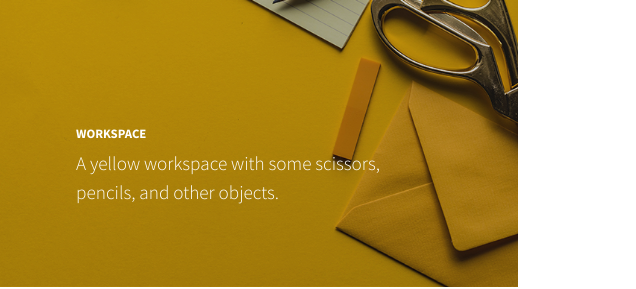
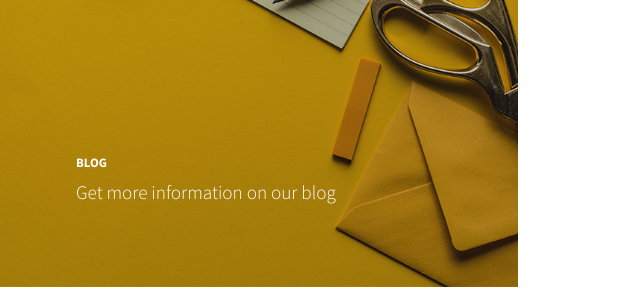
Before and after one commit to androprojek/androprojek.github.io, a plain HTML site: page index.html in a window 1280 px wide. Shown: the part 2400-2689 px from the top of the page, 644-1280 px from the left. Drawn offline with nearby package versions, Linux system fonts and the light colour scheme.

Commit message:
Update index.html

```diff
--- a/index.html
+++ b/index.html
@@ -140,11 +140,11 @@
             </a>
           </div>
           <div class="col-lg-6">
-            <a class="portfolio-item" href="#!">
+            <a class="portfolio-item" href="https://androprojek.my.id">
               <div class="caption">
                 <div class="caption-content">
-                  <div class="h2">Workspace</div>
-                  <p class="mb-0">A yellow workspace with some scissors, pencils, and other objects.</p>
+                  <div class="h2">Blog</div>
+                  <p class="mb-0">Get more information on our blog</p>
                 </div>
               </div>
               <img class="img-fluid" src="assets/img/portfolio-4.jpg" alt="..." />
```
